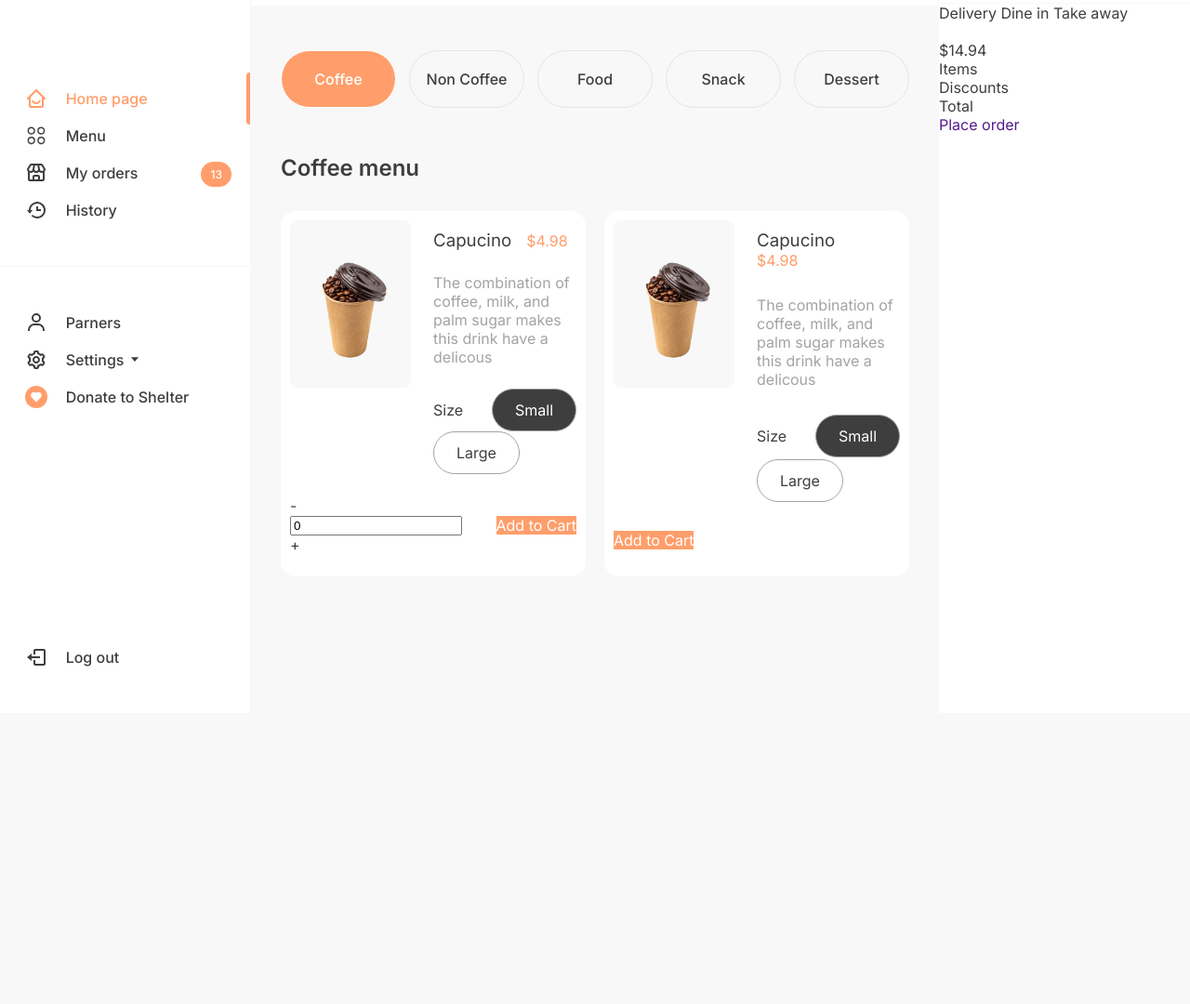
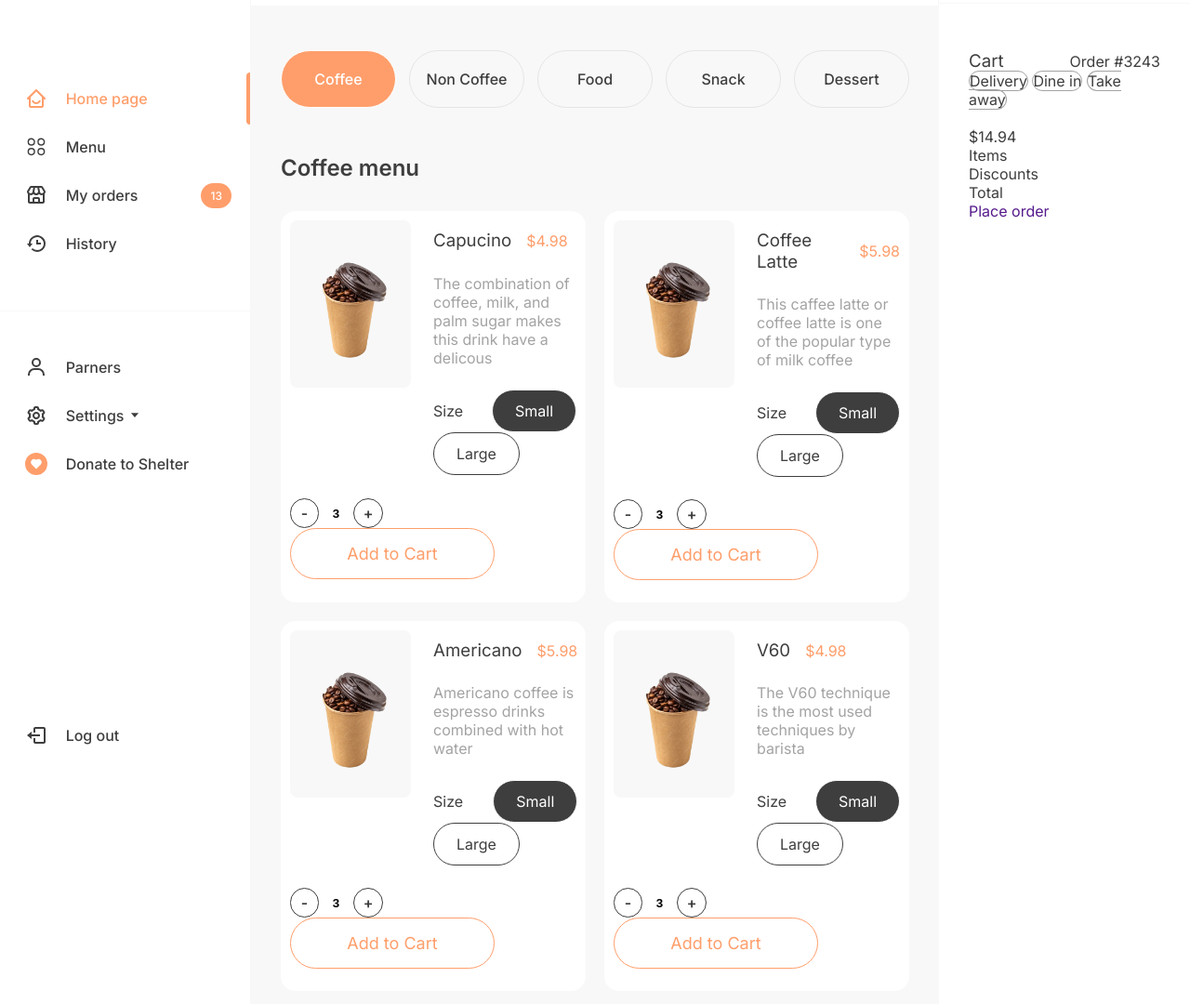
Before and after one commit to HeySaminu/ecommece, a plain HTML site: page index.html in a window 1280 px wide. Shown: the part 100-1180 px from the top of the page at 93% size. Before the commit the page ends 867 px from the top, so only its background shows below. Drawn offline with Linux system fonts and the light colour scheme.

Commit message:
Added more product cards and sidebar cart

```diff
--- a/index.html
+++ b/index.html
@@ -37,9 +37,7 @@
                     <input type="submit" value="Filter">
                 </form>
             </div>
-            <div class="wrapper">
 
-            </div>
             <div class="product-wrapper">
                 <div class="filter">
 
@@ -67,26 +65,71 @@
                         <div class="add-to-cart-wrapper">
                             <form>
                                 <div class="value-button" id="decrease" onclick="decreaseValue()" value="Decrease Value">-</div>
-                                <input type="number" id="number" value="0" />
+                                <input type="number" id="number" value="3" />
                                 <div class="value-button" id="increase" onclick="increaseValue()" value="Increase Value">+</div>
                               </form>
-                            <a href="" class="add-to-cart">Add to Cart</a>
+                            <a href="" class="add-to-cart ">Add to Cart</a>
                             </div>
                     </div>
                     <div class="card">
                         <div class="card--inner-wrapper">
                             <img src="assets/coffee_cup.png" width="130" height="180" alt="Coffee product thumbnail" class="product-image">
                             <div class="product-details">
-                                <div>
-                                    <h3 class="product-name">Capucino</h3> <span class="product-price">$4.98</span>
+                                <div name>
+                                    <h3 class="product-name">Coffee Latte</h3> <span class="product-price">$5.98</span>
                                 </div>
-                                <p class="product-description">The combination of coffee, milk, and palm sugar makes this drink have a delicous</p>
+                                <p class="product-description">This caffee latte or coffee latte is one of the popular type of milk coffee</p>
                                 <div class="product-size"><span>Size</span><span selected>Small</span><span>Large</span></div>
                             </div>
                         </div>
-                        <span class="add-to-cart-wrapper">
-                            <a href="" class="add-to-cart">Add to Cart</a>
-                        </span>
+                        <div class="add-to-cart-wrapper">
+                            <form>
+                                <div class="value-button" id="decrease" onclick="decreaseValue()" value="Decrease Value">-</div>
+                                <input type="number" id="number" value="3" />
+                                <div class="value-button" id="increase" onclick="increaseValue()" value="Increase Value">+</div>
+                              </form>
+                            <a href="" class="add-to-cart ">Add to Cart</a>
+                            </div>
+                    </div>
+                    <div class="card">
+                        <div class="card--inner-wrapper">
+                            <img src="assets/coffee_cup.png" width="130" height="180" alt="Coffee product thumbnail" class="product-image">
+                            <div class="product-details">
+                                <div name>
+                                    <h3 class="product-name">Americano</h3> <span class="product-price">$5.98</span>
+                                </div>
+                                <p class="product-description">Americano coffee is espresso drinks combined with hot water </p>
+                                <div class="product-size"><span>Size</span><span selected>Small</span><span>Large</span></div>
+                            </div>
+                        </div>
+                        <div class="add-to-cart-wrapper">
+                            <form>
+                                <div class="value-button" id="decrease" onclick="decreaseValue()" value="Decrease Value">-</div>
+                                <input type="number" id="number" value="3" />
+                                <div class="value-button" id="increase" onclick="increaseValue()" value="Increase Value">+</div>
+                              </form>
+                            <a href="" class="add-to-cart ">Add to Cart</a>
+                            </div>
+                    </div>
+                    <div class="card">
+                        <div class="card--inner-wrapper">
+                            <img src="assets/coffee_cup.png" width="130" height="180" alt="Coffee product thumbnail" class="product-image">
+                            <div class="product-details">
+                                <div name>
+                                    <h3 class="product-name">V60</h3> <span class="product-price">$4.98</span>
+                                </div>
+                                <p class="product-description">The V60 technique is the most used techniques by barista</p>
+                                <div class="product-size"><span>Size</span><span selected>Small</span><span>Large</span></div>
+                            </div>
+                        </div>
+                        <div class="add-to-cart-wrapper">
+                            <form>
+                                <div class="value-button" id="decrease" onclick="decreaseValue()" value="Decrease Value">-</div>
+                                <input type="number" id="number" value="3" />
+                                <div class="value-button" id="increase" onclick="increaseValue()" value="Increase Value">+</div>
+                              </form>
+                            <a href="" class="add-to-cart ">Add to Cart</a>
+                            </div>
                     </div>
                 </div>
             </div>
@@ -101,10 +144,14 @@
             <svg xmlns="http://www.w3.org/2000/svg" width="24" height="24" viewBox="0 0 24 24" style="fill: currentColor;transform: ;msFilter:;"><path d="M12 10c-1.1 0-2 .9-2 2s.9 2 2 2 2-.9 2-2-.9-2-2-2zm0-6c-1.1 0-2 .9-2 2s.9 2 2 2 2-.9 2-2-.9-2-2-2zm0 12c-1.1 0-2 .9-2 2s.9 2 2 2 2-.9 2-2-.9-2-2-2z"></path></svg>
         </div>
         <div class="cart-wrapper">
+            <div class="cart-title">
+                <h3>Cart</h3>
+                <span>Order #3243</span>
+            </div>
             <div class="order-type">
-                <span class="order-type--btns">Delivery</span>
-                <span class="order-type--btns">Dine in</span>
-                <span class="order-type--btns">Take away</span>
+                <span class="btns">Delivery</span>
+                <span class="btns">Dine in</span>
+                <span class="btns">Take away</span>
             </div>
             <div class="cart">
                 <div class="card">
--- a/style.css
+++ b/style.css
@@ -28,6 +28,14 @@ html {
   a{
     text-decoration: none;
   }
+
+  input[type=number]::-webkit-inner-spin-button,
+input[type=number]::-webkit-outer-spin-button {
+    -webkit-appearance: none;
+    -moz-appearance: none;
+    appearance: none;
+    margin: 0;
+}
 /* CSS Reset ends */
 
 
@@ -74,6 +82,7 @@ header{
             display: inline-flex;
             gap: 20px;
             padding-block: 8px;
+            padding-block-end: 20px;
             align-items: center;
             justify-content: flex-start;
             color: #3E3E3E;
@@ -122,7 +131,7 @@ header{
           position: absolute;
           inset: auto;
           right: clamp(1.25rem, -2.083rem + 2.778vw, 1.25rem);
-          bottom: 5px;
+          bottom: 18px;
         }
 
         .nav-items.donate svg{
@@ -235,6 +244,7 @@ main{
     }
     .product-wrapper{
       padding: 48px 32px;
+      padding-block-end: 65px;
       width: 100%;
       max-width: 950px;
       margin-inline: auto;
@@ -339,13 +349,21 @@ main{
             color: #3E3E3E;
             max-width: 250px;
 
+
           }
+          .product-size span{
+            border-width:1px;
+            border-style:solid;
+            border-color: currentColor;
+          }
+
           .product-size span:first-child{
             margin-inline-end: 20px;
+            border: 0;
           }
           .product-size span:not(:first-child){
             cursor: pointer;
-            border: 1px solid #a3a3a3;
+            /* border: 1px solid #a3a3a3; */
             padding: 12px 24px;
             border-radius: 50px;
           }
@@ -362,10 +380,69 @@ main{
           flex-direction: row;
           flex-wrap: wrap;
           align-content: center;
+            form{
+              display: flex;
+              width: 100%;
+              max-width: 100px;
+              font-weight: 600;
+            }
+            .value-button{
+              width: 32px;
+              height: 32px;
+              display: flex;
+              padding: 14px 10px;
+              border: 1px solid;
+              border-radius: 50px;
+              align-items: center;
+              justify-content: center;
+              cursor: pointer;
+            }
+            input[type="number"]{
+              width: 37px;
+              font-weight: 600;
+              text-align: center;
+              outline: 0;
+              border: 0;
+            }
+
           a.add-to-cart{
+            width: 100%;
+            max-width: 220px;
+            padding-block: 16px;
+            background-color: #fff;
+            color: #FF9E6B;
+            border:1px solid currentColor;
+            font-size: 18px;
+            font-weight: 400;
+            text-align: center;
+            border-radius: 100px;
+            transition: background-color .2s ease;
+          }
+          a.add-to-cart:hover,
+          a.add-to-cart.active{
+            color:#fff;
             background-color: #FF9E6B;
-            color: #fff;
           }
         }
     }
+    .cart-wrapper{
+      padding-block-start: 50px;
+      padding-block-end: 65px;
+      padding-inline: 32px;
+
+      .cart-title{
+        display: flex;
+        align-items: center;
+        justify-content: space-between;
+        flex-wrap: wrap;
+
+      }
+      .order-type span.btns{
+        color: #3E3E3E;
+        /* font-weight: 300; */
+        border: 1px solid #a3a3a3;
+        border-radius: 100px;
+      }
+
+    }
 }
```
